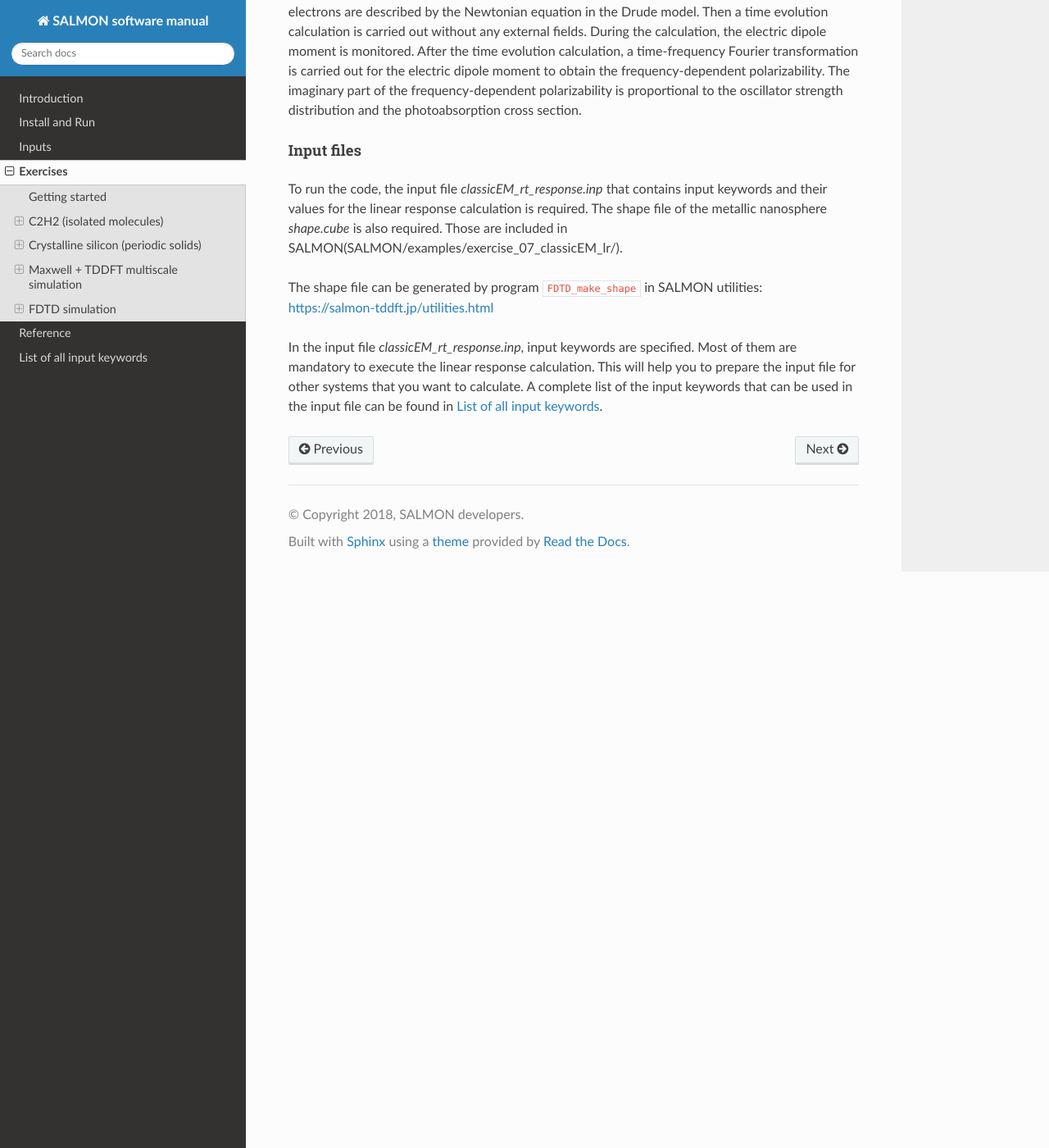
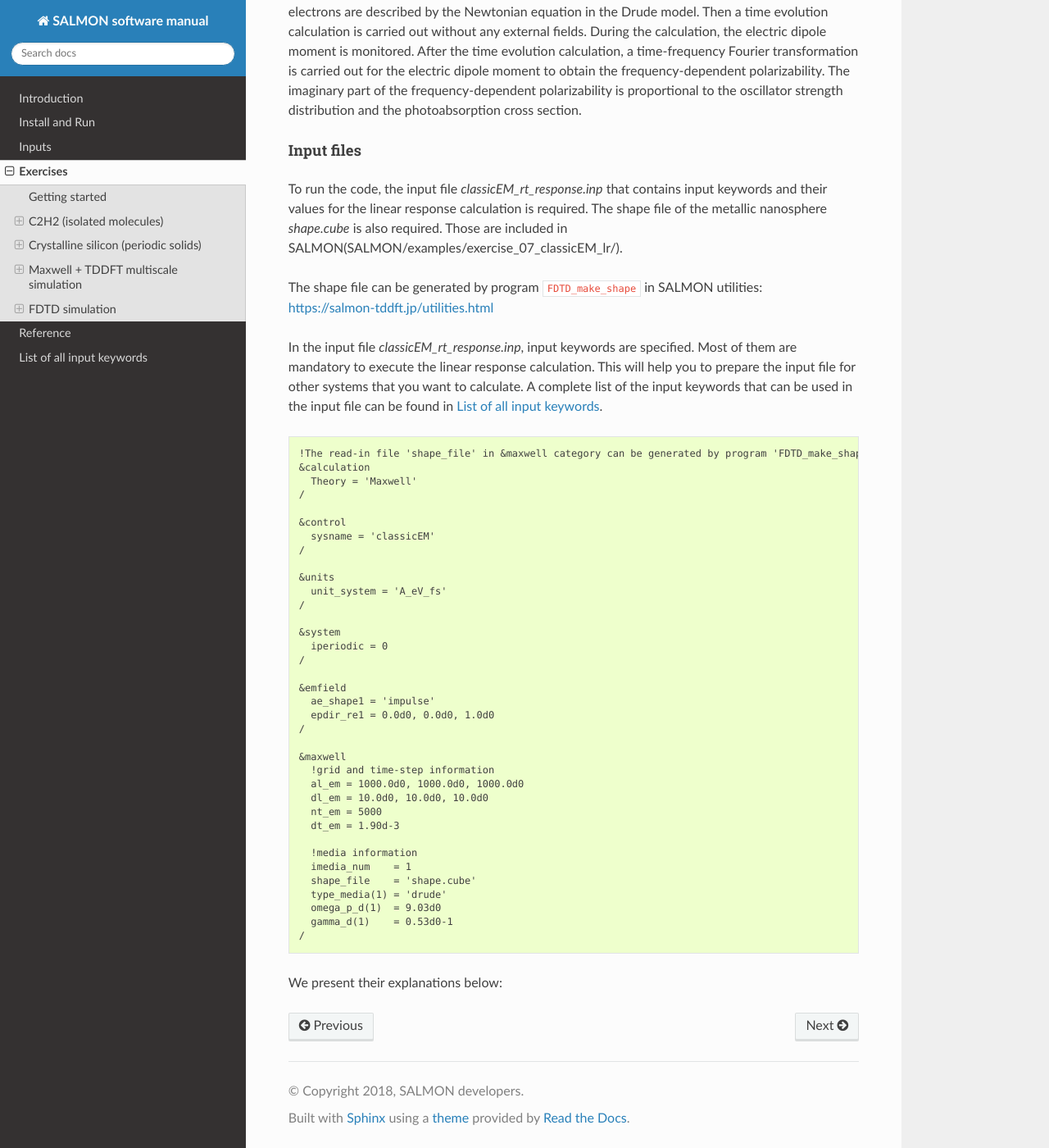
Before and after one commit to SALMON-TDDFT/SALMON-DOCS, a Sphinx documentation site: the page built from source/exercises.rst, in a window 1280 px wide and 1400 px high, scrolled down 53525 px. Shown: the whole window at 82% size. Built offline with Sphinx 7.4.7 and the Read the Docs theme 2.0.0, drawn with Linux system fonts in a browser that asks for light colours; formulas are drawn with MathJax 3.

Commit message:
Update exercises.rst

```diff
--- a/source/exercises.rst
+++ b/source/exercises.rst
@@ -3086,7 +3086,6 @@ During the calculation, the electric dipole moment is monitored.
 After the time evolution calculation, a time-frequency Fourier transformation is carried out for the electric dipole moment to obtain the frequency-dependent polarizability.
 The imaginary part of the frequency-dependent polarizability is proportional to the oscillator strength distribution and the photoabsorption cross section.
 
-
 Input files
 ^^^^^^^^^^^
 To run the code, the input file *classicEM_rt_response.inp*
@@ -3102,3 +3101,45 @@ Most of them are mandatory to execute the linear response calculation.
 This will help you to prepare the input file for other systems that you want to calculate.
 A complete list of the input keywords that can be used in the input file
 can be found in :any:`List of all input keywords <List of all input keywords>`.
+
+::
+
+   !The read-in file 'shape_file' in &maxwell category can be generated by program 'FDTD_make_shape' in SALMON utilities(https://salmon-tddft.jp/utilities.html).
+   &calculation
+     Theory = 'Maxwell'
+   /
+
+   &control
+     sysname = 'classicEM'
+   /
+
+   &units
+     unit_system = 'A_eV_fs'
+   /
+
+   &system
+     iperiodic = 0
+   /
+
+   &emfield
+     ae_shape1 = 'impulse'
+     epdir_re1 = 0.0d0, 0.0d0, 1.0d0
+   /
+
+   &maxwell
+     !grid and time-step information
+     al_em = 1000.0d0, 1000.0d0, 1000.0d0
+     dl_em = 10.0d0, 10.0d0, 10.0d0
+     nt_em = 5000
+     dt_em = 1.90d-3
+
+     !media information
+     imedia_num    = 1
+     shape_file    = 'shape.cube'
+     type_media(1) = 'drude'
+     omega_p_d(1)  = 9.03d0
+     gamma_d(1)    = 0.53d0-1
+   /
+
+
+We present their explanations below:
```
